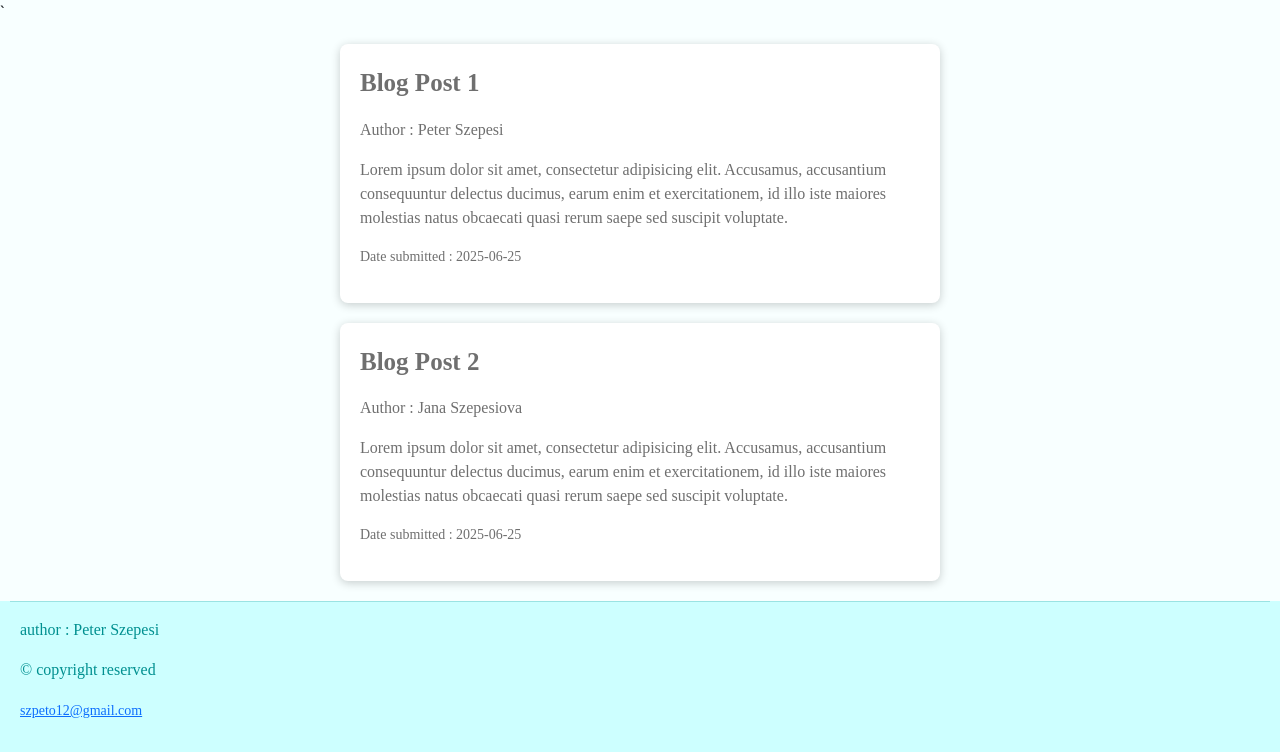
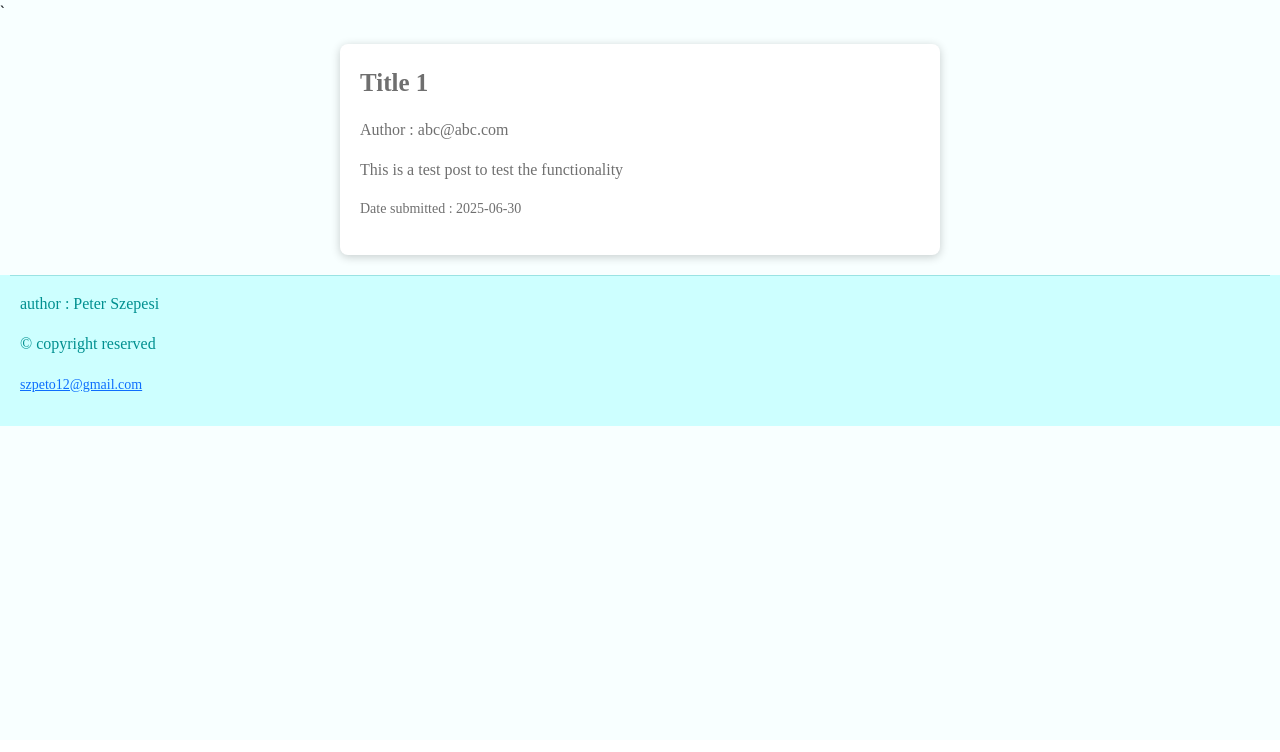
Before and after one commit to SzPeto/Python-Flask-website, a Flask app: page /blog in a window 1280 px wide. Shown: the part 60-812 px from the top of the page. After the commit the page ends 486 px from the top, so only its background shows below. Run offline with Flask 3, Linux system fonts and the light colour scheme; data comes from the database, SQL or seed files in the repository; both versions use the stored data as it was after the commit.

Commit message:
Version v0.5.0.1

```diff
--- a/Main.py
+++ b/Main.py
@@ -18,20 +18,6 @@ is_first_log = True
 app.config.update({"SECRET_KEY":"a458918b381a3ee2a83cebfca2320ac0"})
 app.config.update({"SQLALCHEMY_DATABASE_URI":"sqlite:///database.db"})
 db.init_app(app)
-posts = [
-    {
-        'author': 'Peter Szepesi',
-        'title': 'Blog Post 1',
-        'content': 'Lorem ipsum dolor sit amet, consectetur adipisicing elit. Accusamus, accusantium consequuntur delectus ducimus, earum enim et exercitationem, id illo iste maiores molestias natus obcaecati quasi rerum saepe sed suscipit voluptate.',
-        'date_posted': '2025-06-25'
-    },
-    {
-        'author': 'Jana Szepesiova',
-        'title': 'Blog Post 2',
-        'content': 'Lorem ipsum dolor sit amet, consectetur adipisicing elit. Accusamus, accusantium consequuntur delectus ducimus, earum enim et exercitationem, id illo iste maiores molestias natus obcaecati quasi rerum saepe sed suscipit voluptate.',
-        'date_posted': '2025-06-25'
-    }
-]
 
 # Routes *****************************************************************************************************
 @app.route("/")
@@ -80,7 +66,6 @@ def weather_app():
 @app.route("/register", methods=["GET", "POST"])
 def register():
     form = RegistrationForm()
-    print(form.email_username())
     if request.method == "POST":
         if form.validate_on_submit():
             flash(f"Account successfully created : {form.email_username.data}", "success")
@@ -89,10 +74,6 @@ def register():
             entry = User(email_username=email_username, password=password)
             db.session.add(entry)
             db.session.commit()
-            entries = User.query.all()
-            for i in range(0, len(entries)):
-                print(f"{entries[i].id}, {entries[i].email_username}, "
-                      f"{entries[i].password}, {entries[i].image_file}, ")
         else:
             if form.email_username.errors:
                 for error in form.email_username.errors:
@@ -104,6 +85,14 @@ def register():
                 for error in form.confirm_password.errors:
                     flash(f"Confirm password : {error}", "warning")
 
+    # For debugging purposes only
+    entries = User.query.all()
+    for i in range(0, len(entries)):
+        print(entries[i]) # Since we have defined __repr__ of class, we can print the string representation of object
+        for j in range(0, len(entries[i].posts)):
+            print(entries[i].posts[j])
+
+    # Rendering the page
     return render_template("register.html", title="Register", form=form)
 
 @app.route("/login", methods=["GET", "POST"])
@@ -124,6 +113,14 @@ def login():
 
 @app.route("/blog", methods=["GET", "POST"])
 def blog():
+    # Dummy post
+    Post.query.delete()
+    entry = Post(title="Title 1", content="This is a test post to test the functionality", user_id=1)
+    db.session.add(entry)
+    db.session.commit()
+
+    # Getting all posts
+    posts = Post.query.all()
     return render_template("blog.html", title="Blog", posts=posts)
 
 # Main *******************************************************************************************************
--- a/db_models.py
+++ b/db_models.py
@@ -8,10 +8,10 @@ class User(db.Model):
     email_username = db.Column(db.String(50), nullable=False, unique=True)
     password = db.Column(db.String(60), nullable=False)
     image_file = db.Column(db.String(20), nullable=False, default="static/Images/Default-user.jpg")
-    posts = db.relationship("Post", backref="author", lazy=True)
+    posts = db.relationship("Post", backref="user", lazy=True)
 
     def __repr__(self) -> str:
-        return f"User : {self.id}, {self.username_email}"
+        return f"User : {self.id}, {self.email_username}, {self.password}, {self.image_file}"
 
 class Post(db.Model):
     id = db.Column(db.Integer, primary_key=True, autoincrement=True)
--- a/templates/blog.html
+++ b/templates/blog.html
@@ -4,10 +4,10 @@
     {% if posts %}
         {% for post in posts %}
             <div class="blog-container">
-                <p style="font-weight: bold; font-size: 25px;">{{ post.get("title") }}</p>
-                <p>Author : {{ post.get("author") }}</p>
-                <p>{{ post.get("content") }}</p>
-                <p style="font-weight: 200; font-size: 14px;">Date submitted : {{ post.get("date_posted") }}</p>
+                <p style="font-weight: bold; font-size: 25px;">{{ post.title }}</p>
+                <p>Author : {{ post.user.email_username }}</p>
+                <p>{{ post.content }}</p>
+                <p style="font-weight: 200; font-size: 14px;">Date submitted : {{ post.date_posted }}</p>
             </div>
         {% endfor %}
     {% else %}
```
Also changed, not shown: instance/database.db (added), 1 other file.
